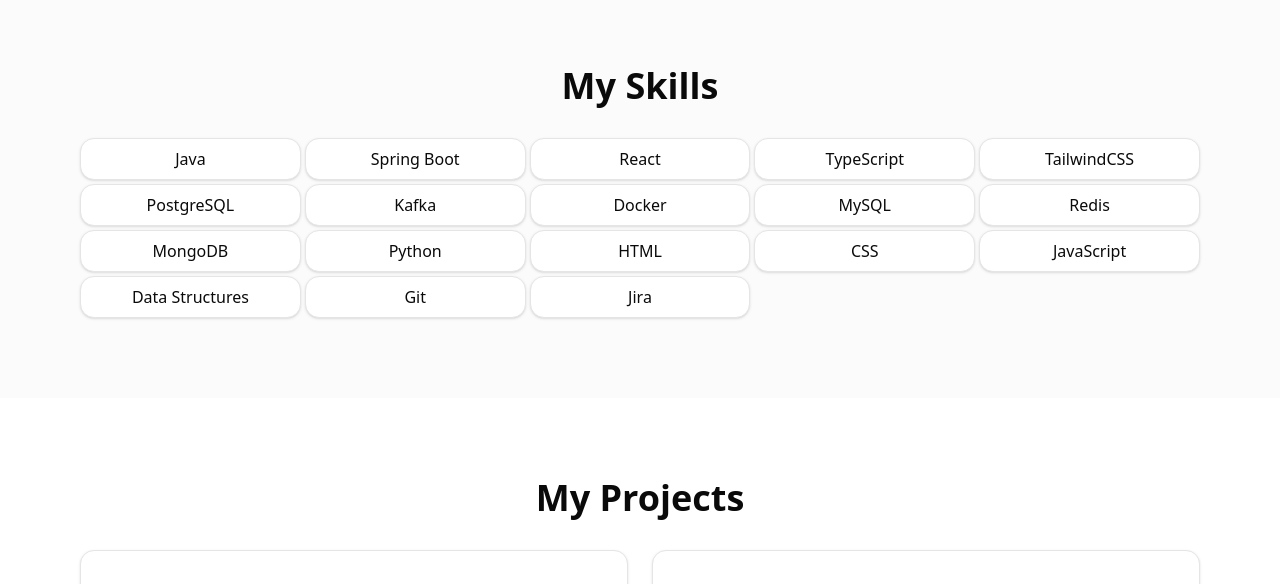
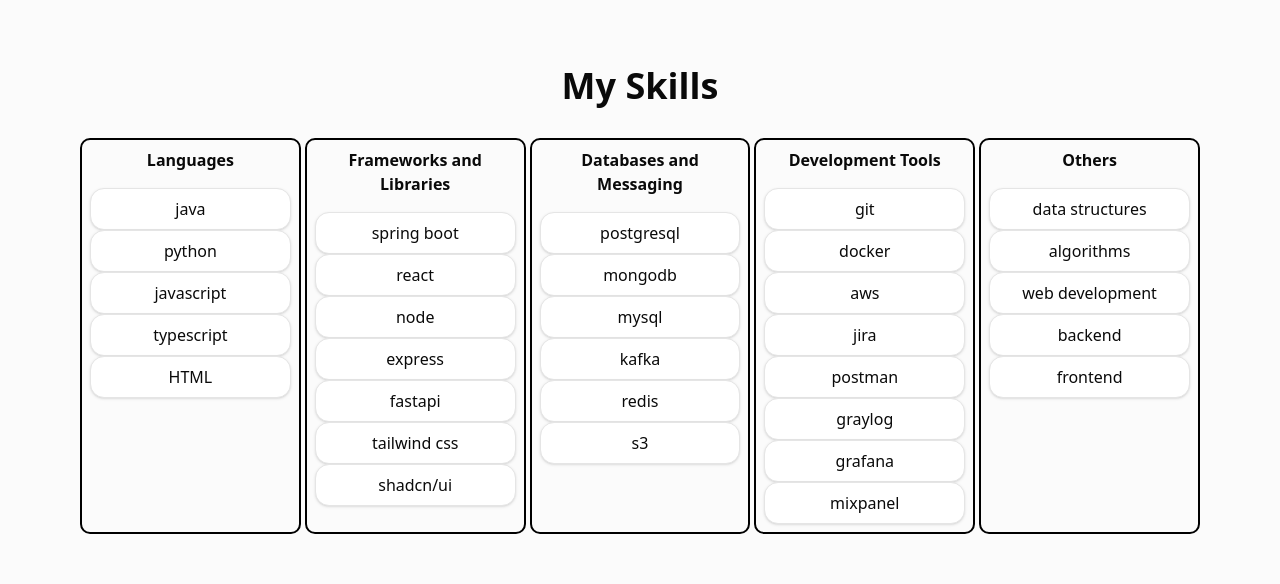
Before and after one commit to Aaarish/portfolio, a React (Vite) app: page / in a window 1280 px wide. Shown: the part 1100-1684 px from the top of the page. Built offline with nearby package versions, Linux system fonts and the light colour scheme.

Commit message:
modified Skills section + hamburger menu icon in phone-view

```diff
--- a/src/App.tsx
+++ b/src/App.tsx
@@ -1,9 +1,18 @@
 import { Button } from "@/components/ui/button";
 import { Card, CardContent } from "@/components/ui/card";
-import { Github, Linkedin, Mail } from "lucide-react";
+import { Github, Linkedin, Mail, Menu, X } from "lucide-react";
 import profileImg from "./assets/profile.jpg";
+import { useState } from "react";
 
 export default function App() {
+  const languages = ["java", "python", "javascript", "typescript", "HTML"]
+  const frameworks_libraries = ["spring boot", "react", "node", "express", "fastapi", "tailwind css", "shadcn/ui"]
+  const databases_messaging = ["postgresql", "mongodb", "mysql", "kafka", "redis", "s3"]
+  const dev_tools = ["git", "docker", "aws", "jira", "postman", "graylog", "grafana", "mixpanel"]
+  const skills = ["data structures", "algorithms", "web development", "backend", "frontend"]
+
+  const [open, setOpen] = useState(false);
+
   return (
     <div className="min-h-screen bg-background text-foreground">
       {/* Navbar */}
@@ -18,7 +27,30 @@
             <a href="#projects" className="hover:underline">Projects</a>
             <a href="#contact" className="hover:underline">Contact</a>
           </nav>
+
+
+          {/* Mobile Menu Button */}
+          <button
+            className="md:hidden"
+            onClick={() => setOpen(!open)}
+            aria-label="Toggle menu"
+          >
+            {open ? <X /> : <Menu />}
+          </button>
         </div>
+
+
+        {/* Mobile Nav */}
+        {open && (
+          <div className="md:hidden border-t bg-background">
+            <nav className="flex flex-col gap-4 px-4 py-4 text-center">
+              <a onClick={() => setOpen(false)} href="#about" className="hover:underline">About</a>
+              <a onClick={() => setOpen(false)} href="#skills" className="hover:underline">Skills</a>
+              <a onClick={() => setOpen(false)} href="#projects" className="hover:underline">Projects</a>
+              <a onClick={() => setOpen(false)} href="#contact" className="hover:underline">Contact</a>
+            </nav>
+          </div>
+        )}
       </header>
 
       {/* Hero */}
@@ -59,13 +91,56 @@
         <div className="mx-auto max-w-6xl px-4">
           <h3 className="mb-8 text-4xl font-bold text-center">My Skills</h3>
           <div className="grid grid-cols-2 gap-1 md:grid-cols-5">
-            {["Java", "Spring Boot", "React", "TypeScript", "TailwindCSS", "PostgreSQL", "Kafka", "Docker", "MySQL", "Redis", "MongoDB", "Python", "HTML", "CSS", "JavaScript", "Data Structures", "Git", "Jira"].map(
+            <div className="border-black border-2 rounded-lg p-2">
+              <h4 className="font-bold text-center mb-4">Languages</h4>
+              {languages.map(
+                (lang) => (
+                  <Card key={lang} className="text-center p-2">
+                    <CardContent className="font-medium">{lang}</CardContent>
+                  </Card>
+                )
+              )}
+            </div>
+            <div className="border-black border-2 rounded-lg p-2">
+              <h4 className="font-bold text-center mb-4">Frameworks and Libraries</h4>
+              {frameworks_libraries.map(
+                (frame) => (
+                  <Card key={frame} className="text-center p-2">
+                    <CardContent className="font-medium">{frame}</CardContent>
+                  </Card>
+                )
+              )}
+            </div>
+            <div className="border-black border-2 rounded-lg p-2">
+              <h4 className="font-bold text-center mb-4">Databases and Messaging</h4>
+              {databases_messaging.map(
+                (db) => (
+                  <Card key={db} className="text-center p-2">
+                    <CardContent className="font-medium">{db}</CardContent>
+                  </Card>
+                )
+              )}
+            </div>
+            <div className="border-black border-2 rounded-lg p-2">
+              <h4 className="font-bold text-center mb-4">Development Tools</h4>
+              {dev_tools.map(
+                (tool) => (
+                  <Card key={tool} className="text-center p-2">
+                    <CardContent className="font-medium">{tool}</CardContent>
+                  </Card>
+                )
+              )}
+            </div>
+            <div className="border-black border-2 rounded-lg p-2">
+              <h4 className="font-bold text-center mb-4">Others</h4>
+              {skills.map(
                 (skill) => (
                   <Card key={skill} className="text-center p-2">
                     <CardContent className="font-medium">{skill}</CardContent>
                   </Card>
                 )
               )}
+            </div>
           </div>
         </div>
       </section>
```
Lines whose indentation alone changed are shown as unchanged.
